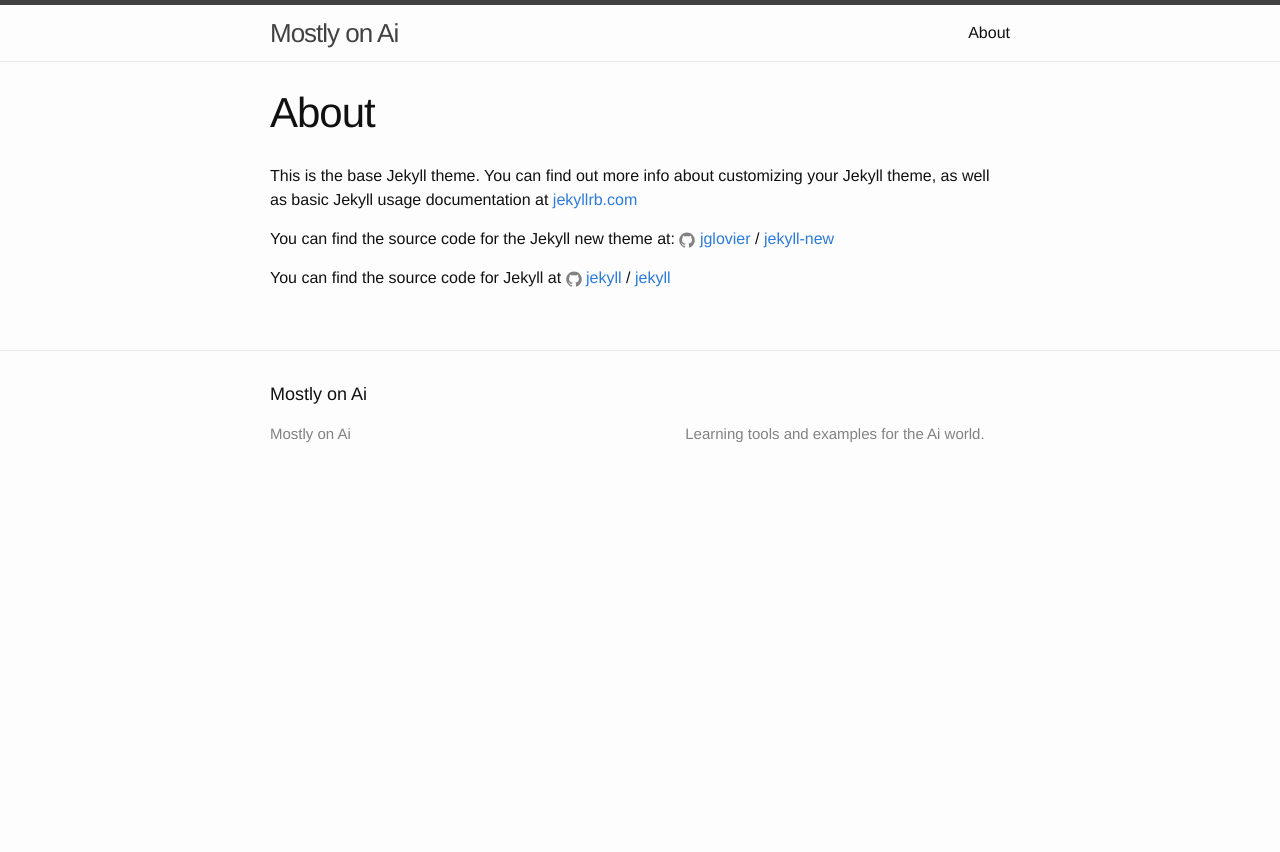
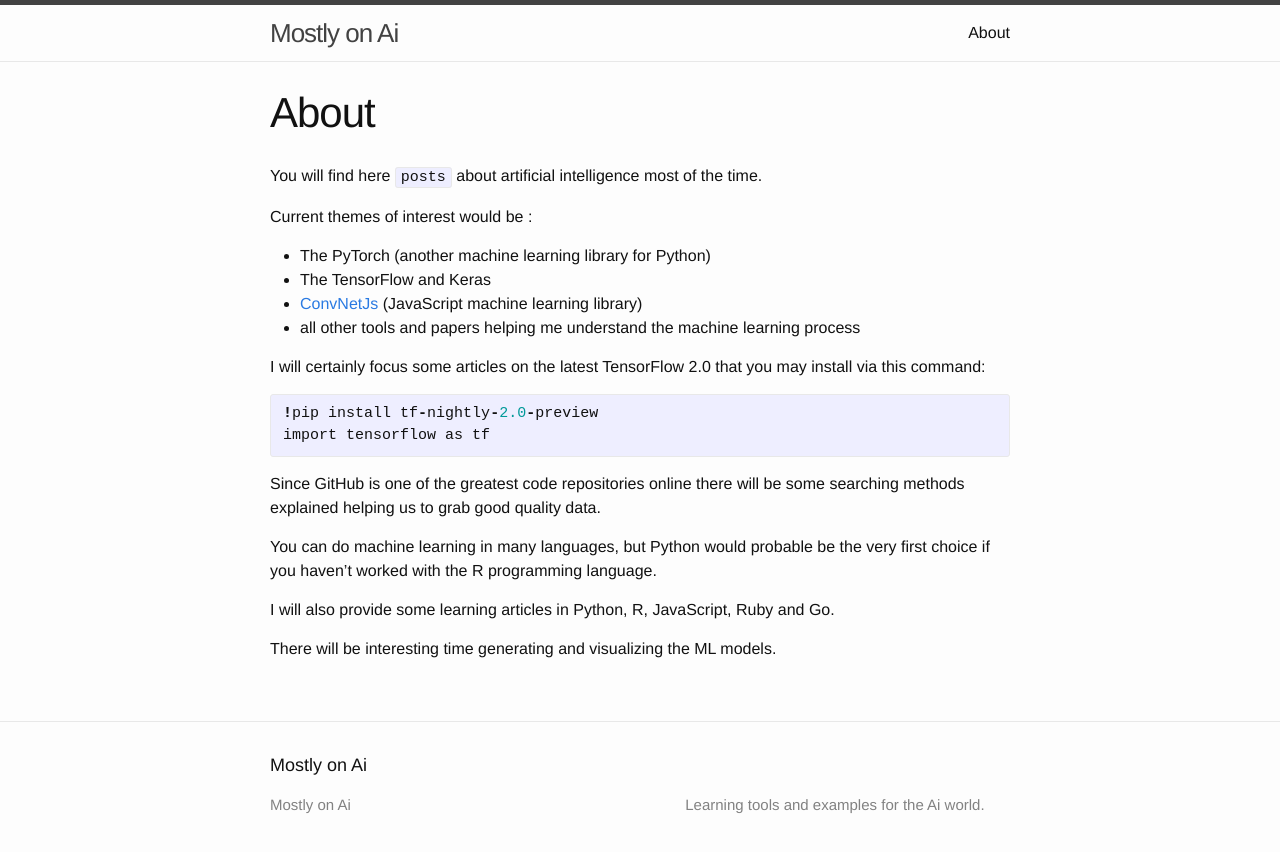
Before and after one commit to dejanbatanjac/dejanbatanjac.github.io, a Jekyll site: the page built from about.md, in a window 1280 px wide. Shown: the top 852 px of the page. Built offline with Jekyll 4.4.1, drawn with Linux system fonts in a browser that asks for light colours.

Commit message:
Rewrote about to really express the idea

```diff
--- a/about.md
+++ b/about.md
@@ -2,14 +2,26 @@
 layout: page
 title: About
 permalink: /about/
+published: true
 ---
+You will find here `posts` about artificial intelligence most of the time.
 
-This is the base Jekyll theme. You can find out more info about customizing your Jekyll theme, as well as basic Jekyll usage documentation at [jekyllrb.com](http://jekyllrb.com/)
+Current themes of interest would be :
+* The PyTorch (another machine learning library for Python)
+* The TensorFlow and Keras
+* [ConvNetJs](https://cs.stanford.edu/people/karpathy/convnetjs/) (JavaScript machine learning library)
+* all other tools and papers helping me understand the machine learning process
 
-You can find the source code for the Jekyll new theme at:
-{% include icon-github.html username="jglovier" %} /
-[jekyll-new](https://github.com/jglovier/jekyll-new)
+I will certainly focus some articles on the latest TensorFlow 2.0 that you may install via this command:
+{% highlight ruby %}
+!pip install tf-nightly-2.0-preview
+import tensorflow as tf
+{% endhighlight %}
 
-You can find the source code for Jekyll at
-{% include icon-github.html username="jekyll" %} /
-[jekyll](https://github.com/jekyll/jekyll)
+Since GitHub is one of the greatest code repositories online there will be some searching methods explained helping us to grab good quality data.
+
+You can do machine learning in many languages, but Python would probable be the very first choice if you haven't worked with the R programming language.
+
+I will also provide some learning articles in Python, R, JavaScript, Ruby and Go.
+
+There will be interesting time generating and visualizing the ML models.
```
